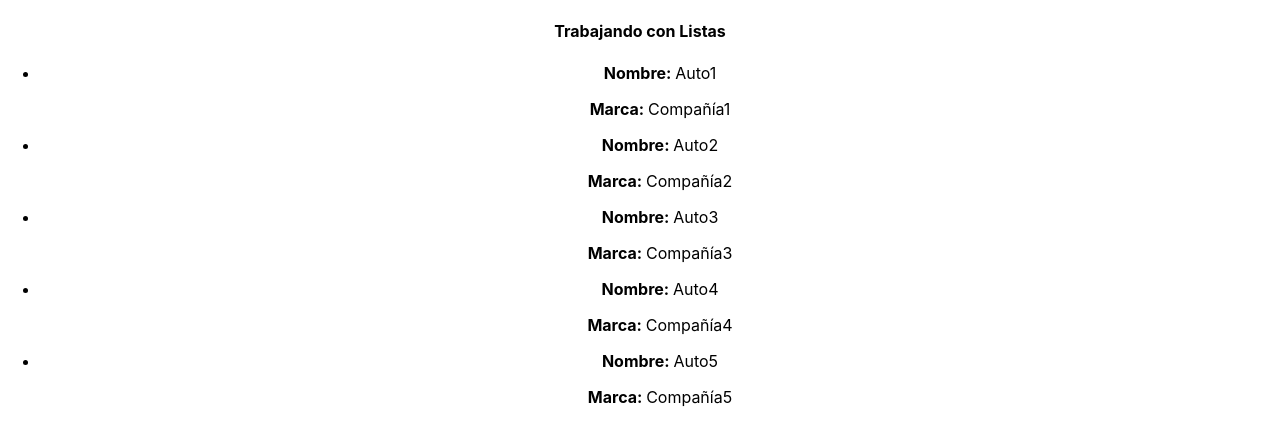
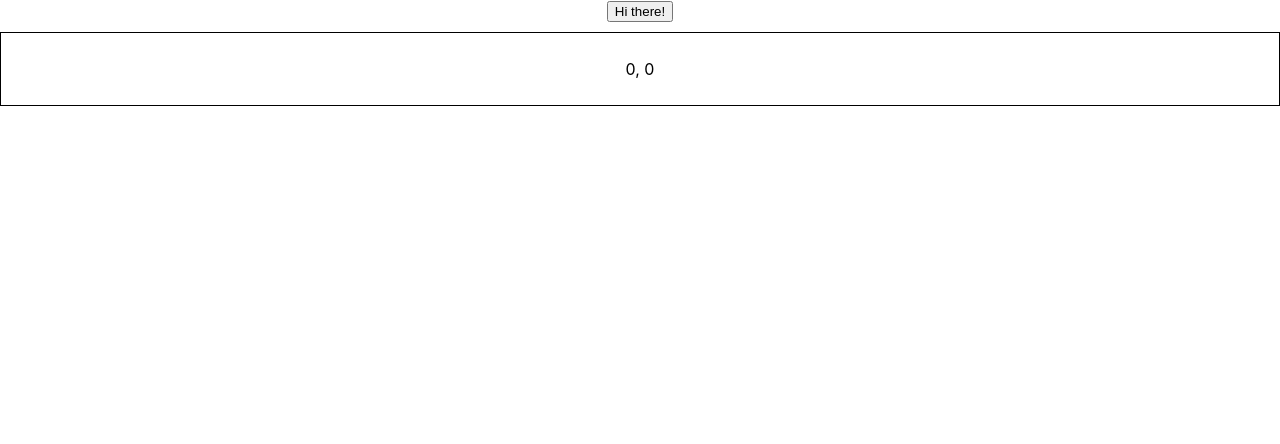
Before and after one commit to FennerEduardo/BeginReact, a React (Create React App) app: page / in a window 1280 px wide. Shown: the top 444 px of the page. Built offline with nearby package versions, Linux system fonts and the light colour scheme.

Commit message:
:fire: handle events

```diff
--- a/src/App.js
+++ b/src/App.js
@@ -1,32 +1,33 @@
 import './App.css';
 import React, { Component } from 'react';
-import cars from './data/cars.json';
-
-class CarItem extends Component {
-  render() {
-    const { car } = this.props
-    return (
-      <li>
-        <p><strong>Nombre: </strong>{car.name}</p>
-        <p><strong>Marca: </strong>{car.company}</p>
-      </li>
-    )
-  }
-}
 
 class App extends Component {
+  constructor() {
+    super()
+    this.state = { mouseX: 0, mouseY: 0 }
+    // this.handleMouseMove = this.handleMouseMove.bind(this)
+  }
+
+  handleMouseMove = (e) =>  {
+    const { clientX, clientY } = e
+    this.setState({ mouseX: clientX, mouseY: clientY })
+  }
+
+  handleClick(e) {
+    console.log(e);
+    alert('Hi here!')
+  }
+
   render() {
-
     return (
       <div className="App">
-        <h4>Trabajando con Listas</h4>
-        <ul>
-          {
-            cars.map(car => {
-              return <CarItem  key={car.id} car={car} />
-            })
-          }
-        </ul>
+        <button onClick={this.handleClick}>Hi there!</button>
+        <div
+          onMouseMove={this.handleMouseMove}
+          style={{ border: '1px solid #000', marginTop: 10, padding: 10 }}
+        >
+          <p>{this.state.mouseX}, {this.state.mouseY}</p>
+        </div>
       </div>
     );
   }
```
